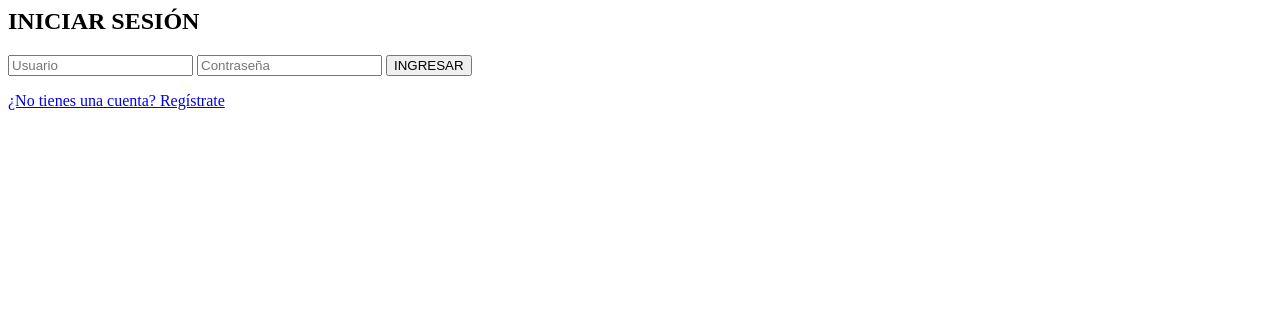
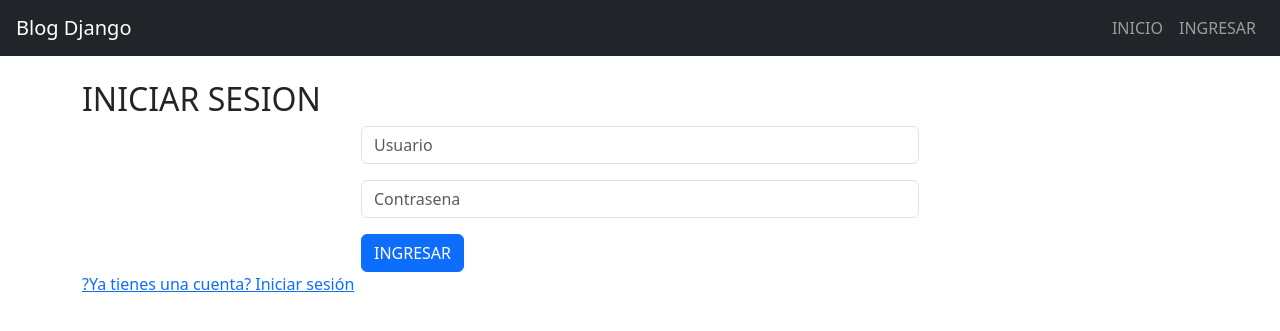
Before and after one commit to HermelMontiel/blog-django, a Django app: page / in a window 1280 px wide. Shown: the top 331 px of the page. Run offline with Django 4.2, Linux system fonts and the light colour scheme.

Commit message:
Primer commit del proyecto Django

```diff
--- /dev/null
+++ b/blog/templates/blog/base.html
@@ -0,0 +1,28 @@
+<!DOCTYPE html>
+<html lang="es">
+    <head>
+        <meta charset="UTF/8">
+        <title> {% block title%} Mi Blog {% endblock%} </title>
+        <link href="https://cdn.jsdelivr.net/npm/bootstrap@5.3.0/dist/css/bootstrap.min.css" rel="stylesheet">
+
+    </head>
+    <body>
+        <nav class="navbar navbar-expand-lg navbar-dark bg-dark px-3">
+            <a class="navbar-brand" href="#"> Blog Django</a>
+            <div class="collapse navbar-collapse">
+                <ul class="navbar-nav ms-auto">
+                    <li class="nav-item"><a href="{% url 'lista_posts'%}" class="nav-link">INICIO</a></li>
+                    {% if user.is_authenticated %}
+                        <li class="nav-item"><a href="{% url 'logout'%}" class="nav-link">SALIR</a></li>
+                    {% else %}
+                        <li class="nav-item"><a href="{% url 'login'%}" class="nav-link">INGRESAR</a></li>
+                    {% endif %}
+                </ul>
+        </div>
+        </nav>
+        <div class="container mt-4">
+            {% block content %}{%endblock%}
+        </div>
+        <script src="https://cdn.jsdelivr.net/npm/bootstrap@5.3.0/dist/js/bootstrap.bundle.min.js"></script>
+    </body>
+</html>
--- a/blog/templates/blog/login.html
+++ b/blog/templates/blog/login.html
@@ -1,11 +1,18 @@
-<h2>INICIAR SESIÓN</h2>
-{% if error %} <p style = "color: red"> {{error}}</p> {%endif%}
+{% extends "blog/base.html"%}
+{% block title %} Login {% endblock title %}
+{% block content %}
 
-<form  method='post'>
+<h2>INICIAR SESION</h2>
+<form method='post' class="w-50 mx-auto">
     {% csrf_token %}
-    <input type="text" name="username" placeholder="Usuario" required>
-    <input type="password" name="password" placeholder="Contraseña" required>
-
-    <button type="submit"> INGRESAR</button>
+    {% if error %}<div class="alert alert-danger">{{error}}</div>{%endif%}
+    <div class="mb-3">
+        <input type="text" name="username" class="form-control" placeholder="Usuario" required>
+    </div>
+    <div class="mb-3">
+        <input type="password" name="password" class="form-control" placeholder="Contrasena" required>
+    </div>
+    <button class="btn btn-primary" type="submit">INGRESAR</button>
 </form>
-<a href="{% url 'registro' %}"> ¿No tienes una cuenta? Regístrate</a>
+<a href="{% url 'login'%}"> ?Ya tienes una cuenta? Iniciar sesión</a>
+{% endblock content %}
--- a/requirements.txt
+++ b/requirements.txt
@@ -1,2 +1,3 @@
 Django==4.2.3
 psycopg2-binary==2.9.10
+gunicorn
```
Also changed, not shown: blog/templates/blog/detalle_post.html (+18 -13 lines), blog/templates/blog/lista_posts.html (+17 -24 lines), blog/templates/blog/registro.html (+5 -5 lines), render.yaml (added, +7 -0 lines), 1 other file.
